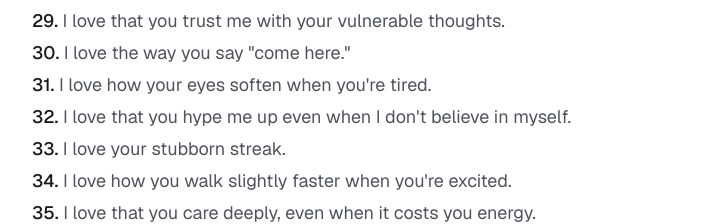
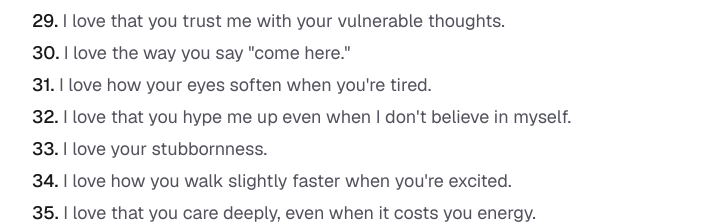
Before and after one commit to Arya-P05/100-reasons, a Next.js app: page / in a window 1280 px wide. Shown: the part 1083-1307 px from the top of the page, without its empty margins (288-989 px from the left). Built offline with nearby package versions, Linux system fonts and the light colour scheme.

Commit message:
reason retype

```diff
--- a/app/list.ts
+++ b/app/list.ts
@@ -31,7 +31,7 @@ export const reasons = [
   'I love the way you say "come here."',
   "I love how your eyes soften when you're tired.",
   "I love that you hype me up even when I don't believe in myself.",
-  "I love your stubborn streak.",
+  "I love your stubbornness.",
   "I love how you walk slightly faster when you're excited.",
   "I love that you care deeply, even when it costs you energy.",
   "I love how safe you make me feel.",
```
